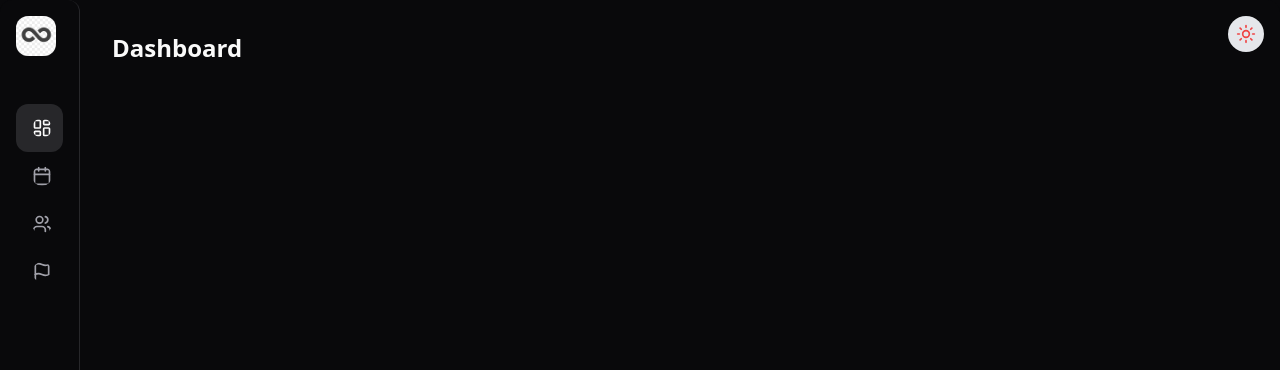
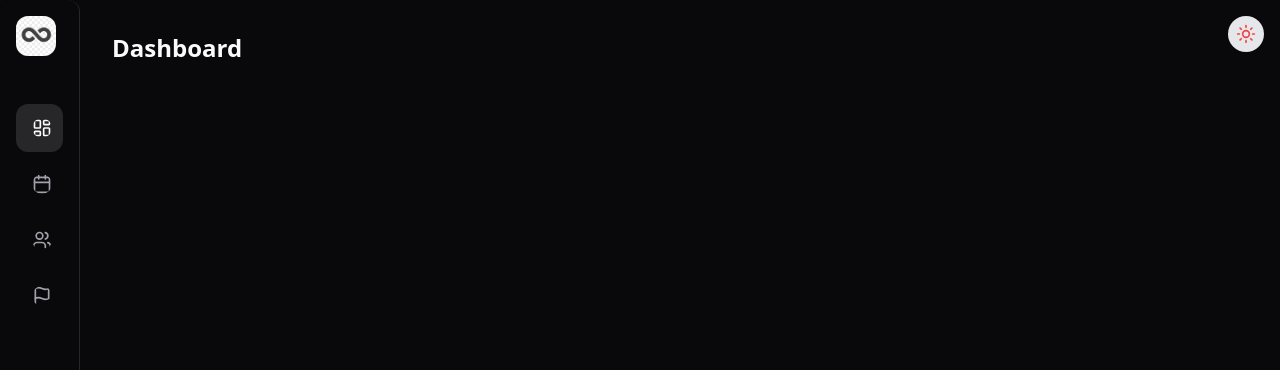
Before and after one commit to RO-HIT17/Clustrix, a Next.js app in the folder client-club/: page /dashboard in a window 1280 px wide. Shown: the top 370 px of the page. Built offline with nearby package versions, Linux system fonts and the light colour scheme.

Commit message:
increased spacing

```diff
--- a/client-club/src/app/(club-portal)/layout.tsx
+++ b/client-club/src/app/(club-portal)/layout.tsx
@@ -73,12 +73,12 @@ export default function ClubPortalLayout({
               key={link.href}
               href={link.href}
               className={cn(
-                "flex items-center gap-4 px-4 py-3 rounded-lg hover:bg-accent/50 transition-colors",
-                pathname === link.href ? "bg-accent text-accent-foreground" : "text-muted-foreground"
+            "flex items-center gap-4 px-4 py-3 rounded-lg hover:bg-accent/50 transition-colors mb-2",
+            pathname === link.href ? "bg-accent text-accent-foreground" : "text-muted-foreground"
               )}>
               <link.icon size={20} className="flex-shrink-0" />
               <span className="opacity-0 group-hover:opacity-100 transition-all duration-300 whitespace-nowrap">
-                {link.title}
+            {link.title}
               </span>
             </Link>
           ))}
```
